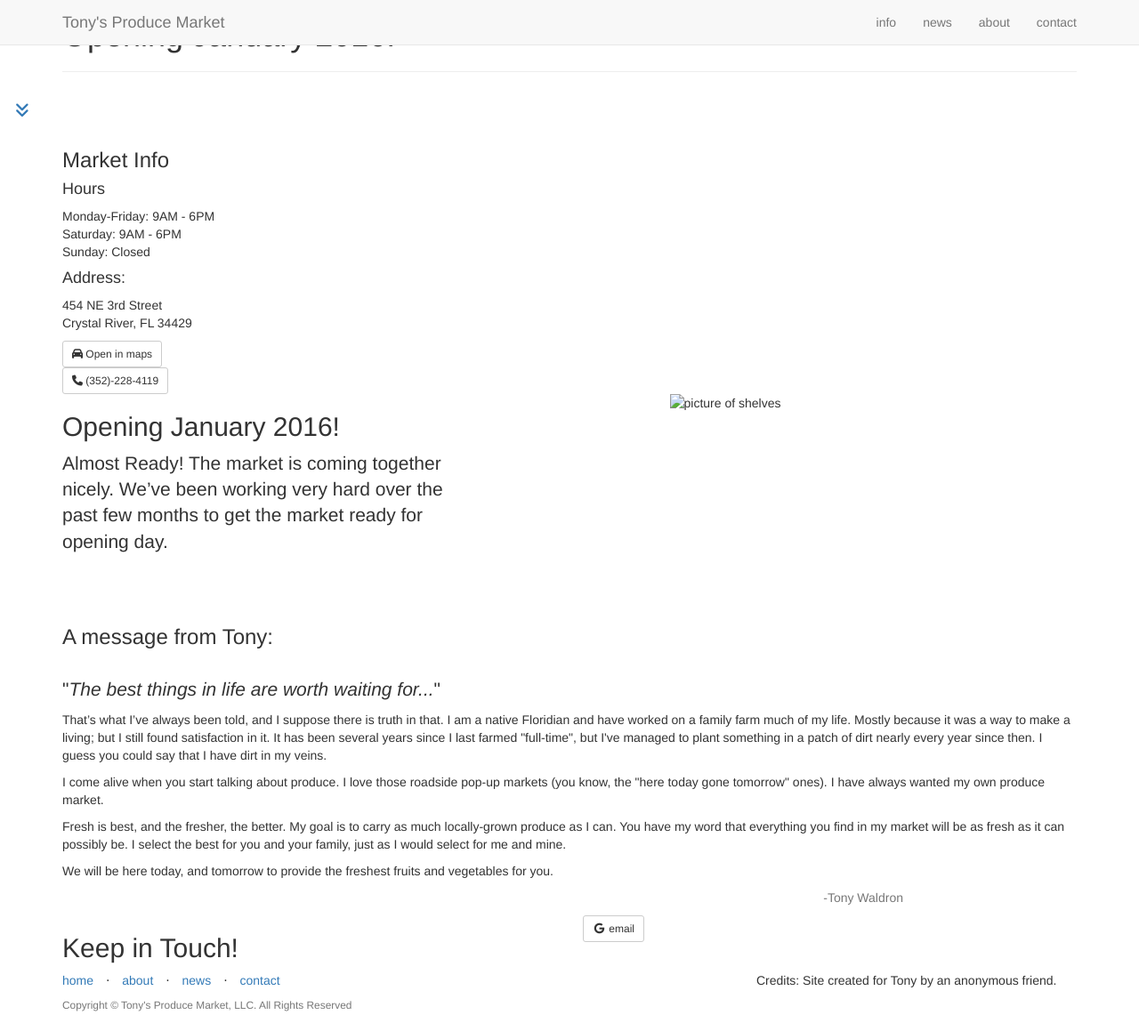
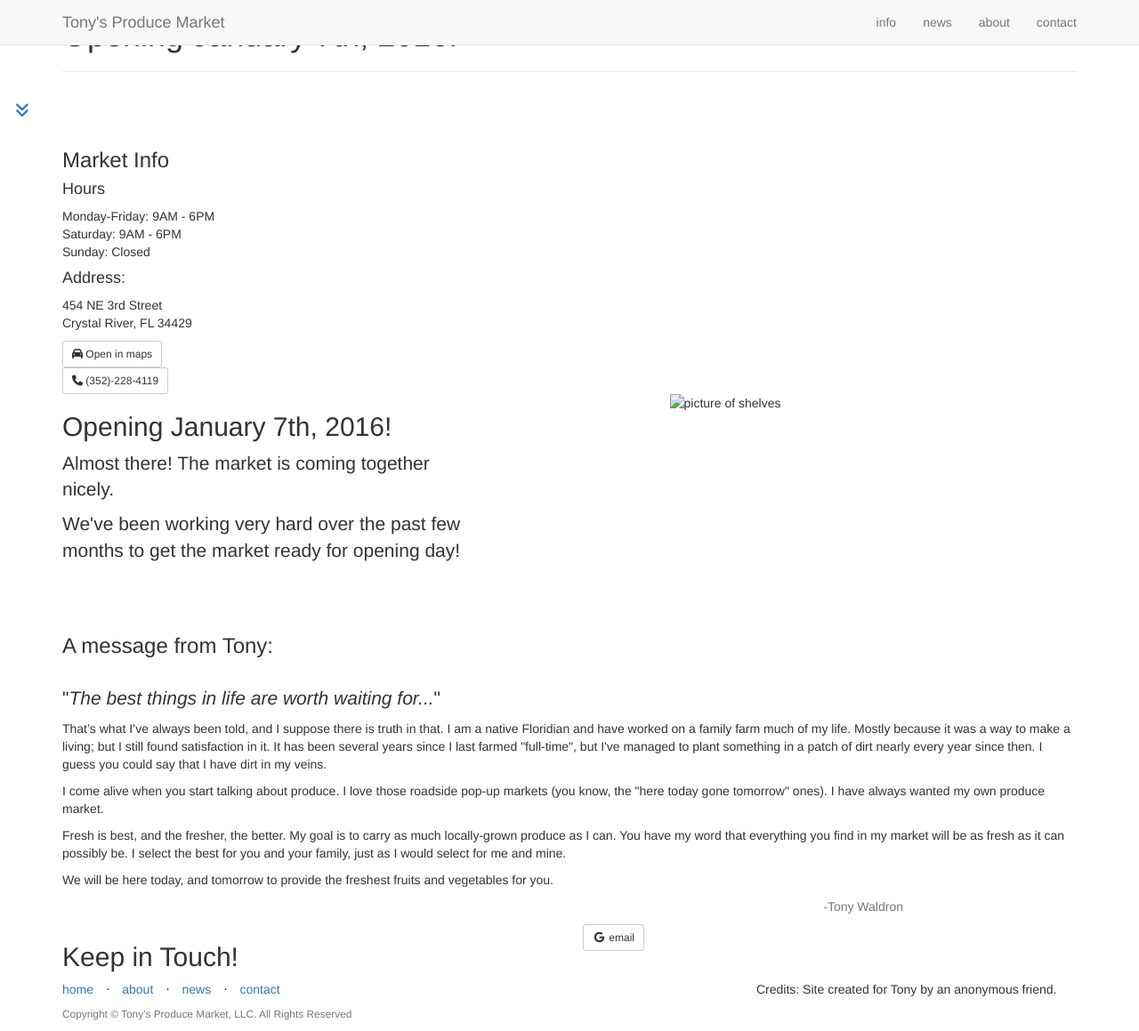
Before and after one commit to TonysProduceMarket/tonysproducemarket.com, a Jekyll site: the page built from _posts/2015-09-23-news.markdown, in a window 1280 px wide and 1159 px high. Shown: the whole window at 89% size. Built offline with Jekyll 4.4.1, drawn with Linux system fonts in a browser that asks for light colours; nearby versions of some CDN libraries; library files that are not in the unit come from our copies.

Commit message:
Updated post to include the day

```diff
--- a/_posts/2015-09-23-news.markdown
+++ b/_posts/2015-09-23-news.markdown
@@ -3,7 +3,8 @@ layout: default
 img: shelves.jpg
 imgalt: "picture of shelves"
 category: News
-title: Opening January 2016!
+title: Opening January 7th, 2016!
 description: Still at work preparing the market for prime time!
 ---
-Almost Ready! The market is coming together nicely. We've been working very hard over the past few months to get the market ready for opening day.
+<p>Almost there! The market is coming together nicely. </p>
+<p> We've been working very hard over the past few months to get the market ready for opening day!</p>
```
